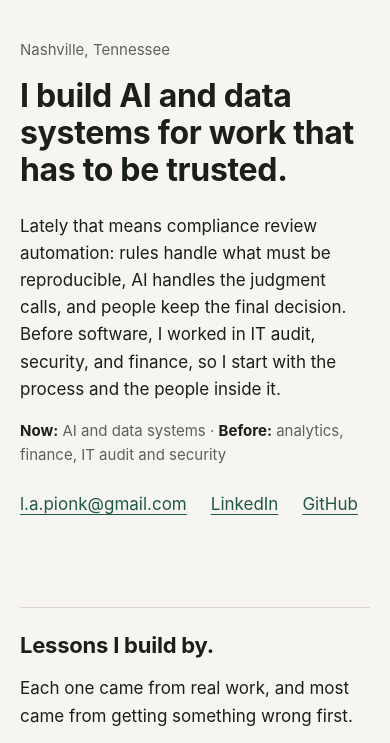
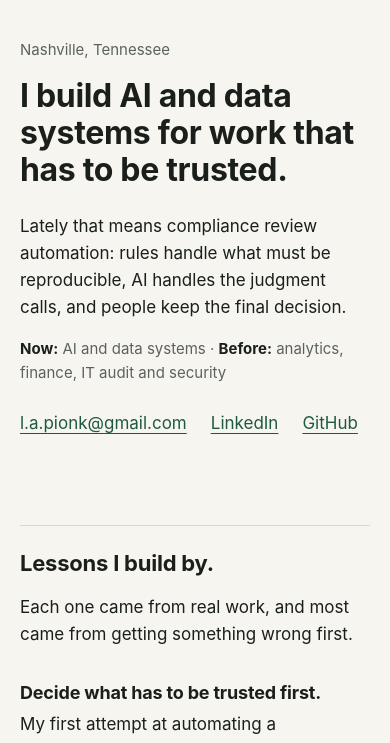
Before and after one commit to lukepionk/lukepionk.com, a website: page site/index.html in a window 390 px wide. Shown: the part 82-825 px from the top of the page. Drawn offline with Linux system fonts and the light colour scheme.

Commit message:
Center the column, shorten the hero, and warm the contact invitation

```diff
--- a/site/index.html
+++ b/site/index.html
@@ -35,7 +35,7 @@
       <section class="hero" aria-labelledby="hero-title">
         <p class="meta">Nashville, Tennessee</p>
         <h1 id="hero-title">I build AI and data systems for work that has to be trusted.</h1>
-        <p>Lately that means compliance review automation: rules handle what must be reproducible, AI handles the judgment calls, and people keep the final decision. Before software, I worked in IT audit, security, and finance, so I start with the process and the people inside it.</p>
+        <p>Lately that means compliance review automation: rules handle what must be reproducible, AI handles the judgment calls, and people keep the final decision.</p>
         <p class="meta"><strong>Now:</strong> AI and data systems <span aria-hidden="true">·</span> <strong>Before:</strong> analytics, finance, IT audit and security</p>
         <p class="hero-links">
           <a href="mailto:l.a.pionk@gmail.com">l.a.pionk@gmail.com</a>
@@ -109,7 +109,7 @@
 
       <section id="contact" aria-labelledby="contact-title">
         <h2 id="contact-title">What are you trying to make better?</h2>
-        <p>I enjoy comparing notes on difficult systems, useful technology, and how organizations actually work.</p>
+        <p>If you&rsquo;re deciding where AI should and shouldn&rsquo;t make the call in your work, I&rsquo;d enjoy comparing notes, over coffee in Nashville or on a call.</p>
         <address>
           <a class="contact-email" href="mailto:l.a.pionk@gmail.com">l.a.pionk@gmail.com</a>
           <span class="contact-links">
--- a/site/styles.css
+++ b/site/styles.css
@@ -42,7 +42,7 @@
 }
 
 .shell {
-  width: min(100% - 48px, 1040px);
+  width: min(100% - 48px, var(--measure));
   margin: 0 auto;
 }
 
@@ -240,7 +240,7 @@
 
 @media (max-width: 640px) {
   body { font-size: 17px; }
-  .shell { width: min(100% - 40px, 1040px); }
+  .shell { width: min(100% - 40px, var(--measure)); }
   main > section { padding-top: 64px; }
   main > section:last-child { padding-bottom: 64px; }
   .hero { padding-top: 40px; }
```
